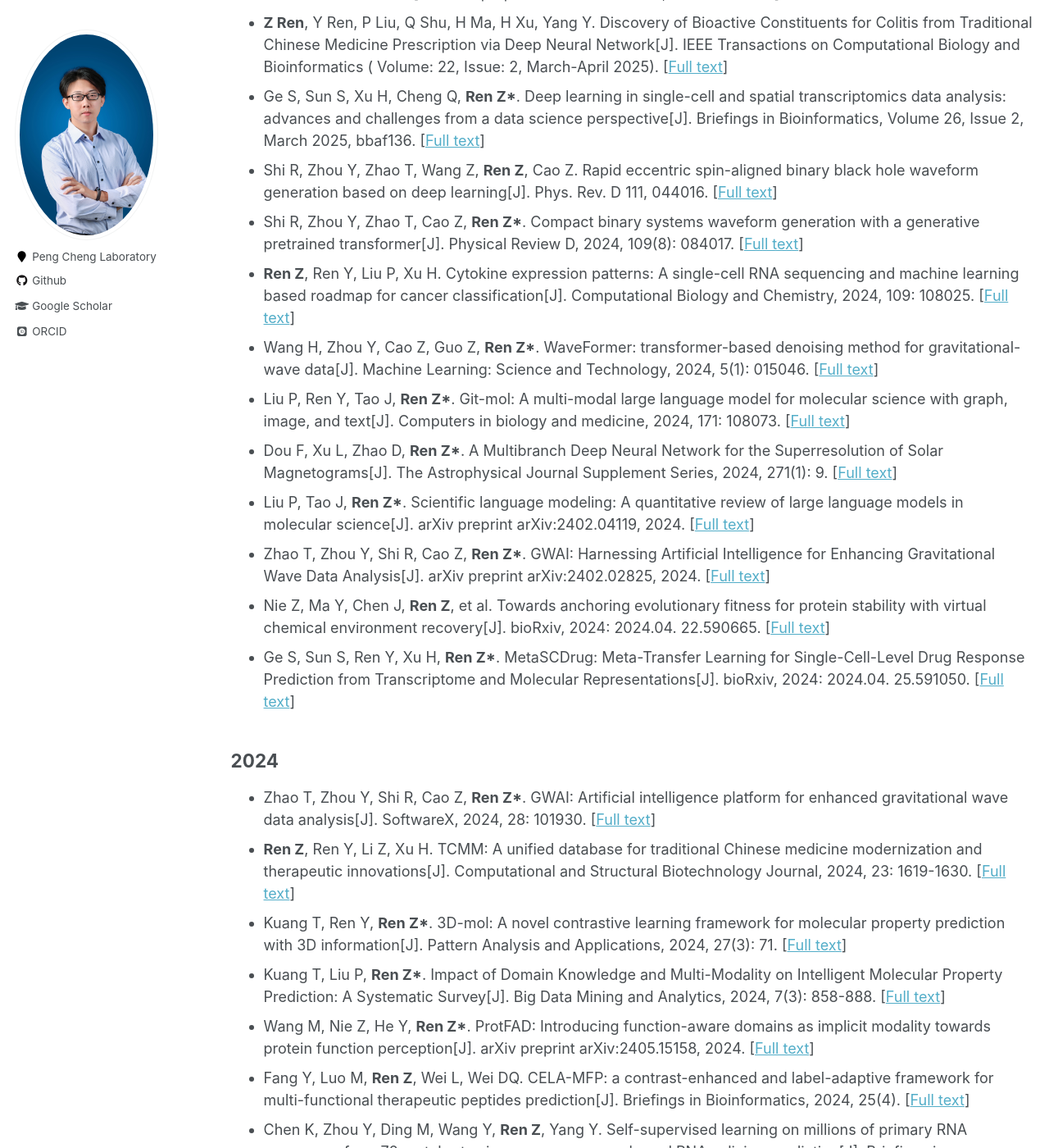
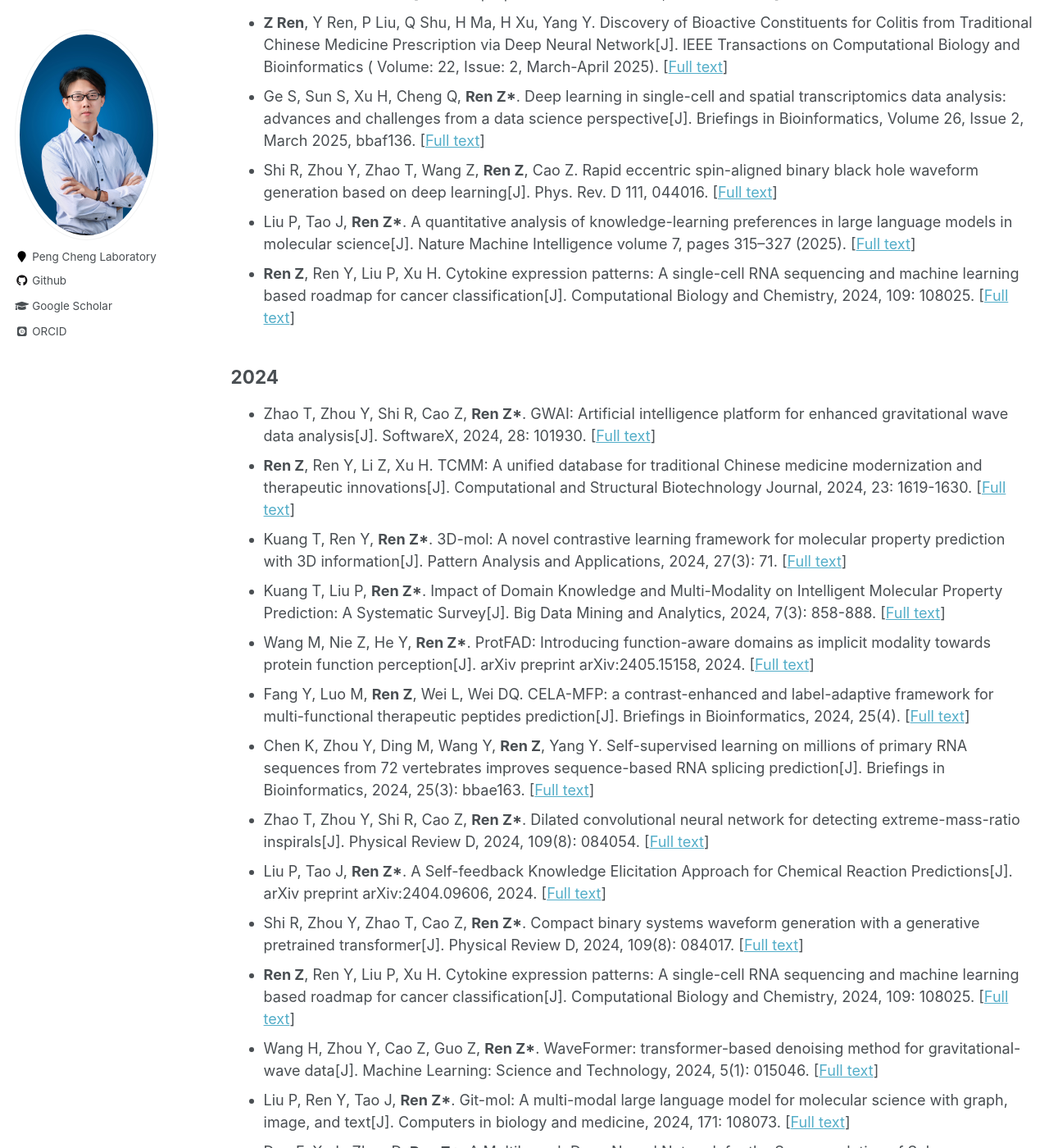
Before and after one commit to zhixiang-ren/zhixiang-ren.github.io, a Jekyll site: the page built from _pages/Publication.html, in a window 1280 px wide and 1400 px high, scrolled down 701 px. Shown: the whole window at 82% size. Built offline with Jekyll 4.4.1, drawn with Linux system fonts in a browser that asks for light colours; some web fonts are replaced.

Commit message:
Update Publication.html

```diff
--- a/_pages/Publication.html
+++ b/_pages/Publication.html
@@ -19,15 +19,8 @@ author_profile: true
     <li><strong>Z Ren</strong>, Y Ren, P Liu, Q Shu, H Ma, H Xu, Yang Y. Discovery of Bioactive Constituents for Colitis from Traditional Chinese Medicine Prescription via Deep Neural Network[J]. IEEE Transactions on Computational Biology and Bioinformatics ( Volume: 22, Issue: 2, March-April 2025). [<a href="https://ieeexplore.ieee.org/abstract/document/10909593/" target="_blank">Full text</a>]</li>
     <li>Ge S, Sun S, Xu H, Cheng Q, <strong>Ren Z*</strong>. Deep learning in single-cell and spatial transcriptomics data analysis: advances and challenges from a data science perspective[J]. Briefings in Bioinformatics, Volume 26, Issue 2, March 2025, bbaf136. [<a href="https://academic.oup.com/bib/article/26/2/bbaf136/8106554?login=false" target="_blank">Full text</a>]</li>
     <li>Shi R, Zhou Y, Zhao T, Wang Z, <strong>Ren Z</strong>, Cao Z. Rapid eccentric spin-aligned binary black hole waveform generation based on deep learning[J]. Phys. Rev. D 111, 044016. [<a href="https://journals.aps.org/prd/abstract/10.1103/PhysRevD.111.044016" target="_blank">Full text</a>]</li>
-    <li>Shi R, Zhou Y, Zhao T, Cao Z, <strong>Ren Z*</strong>. Compact binary systems waveform generation with a generative pretrained transformer[J]. Physical Review D, 2024, 109(8): 084017. [<a href="https://journals.aps.org/prd/abstract/10.1103/PhysRevD.109.084017" target="_blank">Full text</a>]</li>
+    <li>Liu P, Tao J, <strong>Ren Z*</strong>. A quantitative analysis of knowledge-learning preferences in large language models in molecular science[J]. Nature Machine Intelligence volume 7, pages 315–327 (2025). [<a href="https://www.nature.com/articles/s42256-024-00977-6" target="_blank">Full text</a>]</li>
     <li><strong>Ren Z</strong>, Ren Y, Liu P, Xu H. Cytokine expression patterns: A single-cell RNA sequencing and machine learning based roadmap for cancer classification[J]. Computational Biology and Chemistry, 2024, 109: 108025. [<a href="https://www.sciencedirect.com/science/article/pii/S1476927124000136" target="_blank">Full text</a>]</li>
-    <li>Wang H, Zhou Y, Cao Z, Guo Z, <strong>Ren Z*</strong>. WaveFormer: transformer-based denoising method for gravitational-wave data[J]. Machine Learning: Science and Technology, 2024, 5(1): 015046. [<a href="https://iopscience.iop.org/article/10.1088/2632-2153/ad2f54/meta" target="_blank">Full text</a>]</li>
-    <li>Liu P, Ren Y, Tao J, <strong>Ren Z*</strong>. Git-mol: A multi-modal large language model for molecular science with graph, image, and text[J]. Computers in biology and medicine, 2024, 171: 108073. [<a href="https://www.sciencedirect.com/science/article/pii/S0010482524001574" target="_blank">Full text</a>]</li>
-    <li>Dou F, Xu L, Zhao D, <strong>Ren Z*</strong>. A Multibranch Deep Neural Network for the Superresolution of Solar Magnetograms[J]. The Astrophysical Journal Supplement Series, 2024, 271(1): 9. [<a href="https://iopscience.iop.org/article/10.3847/1538-4365/ad1760/meta" target="_blank">Full text</a>]</li>
-    <li>Liu P, Tao J, <strong>Ren Z*</strong>. Scientific language modeling: A quantitative review of large language models in molecular science[J]. arXiv preprint arXiv:2402.04119, 2024. [<a href="https://arxiv.org/abs/2402.04119" target="_blank">Full text</a>]</li>
-    <li>Zhao T, Zhou Y, Shi R, Cao Z, <strong>Ren Z*</strong>. GWAI: Harnessing Artificial Intelligence for Enhancing Gravitational Wave Data Analysis[J]. arXiv preprint arXiv:2402.02825, 2024. [<a href="https://arxiv.org/abs/2402.02825" target="_blank">Full text</a>]</li>
-    <li>Nie Z, Ma Y, Chen J, <strong>Ren Z</strong>, et al. Towards anchoring evolutionary fitness for protein stability with virtual chemical environment recovery[J]. bioRxiv, 2024: 2024.04. 22.590665. [<a href="https://www.biorxiv.org/content/10.1101/2024.04.22.590665.abstract" target="_blank">Full text</a>]</li>
-    <li>Ge S, Sun S, Ren Y, Xu H, <strong>Ren Z*</strong>. MetaSCDrug: Meta-Transfer Learning for Single-Cell-Level Drug Response Prediction from Transcriptome and Molecular Representations[J]. bioRxiv, 2024: 2024.04. 25.591050. [<a href="https://www.biorxiv.org/content/10.1101/2024.04.25.591050.abstract" target="_blank">Full text</a>]</li>
 </ul>
 
 <!-- 2024 年的论文 -->
```
